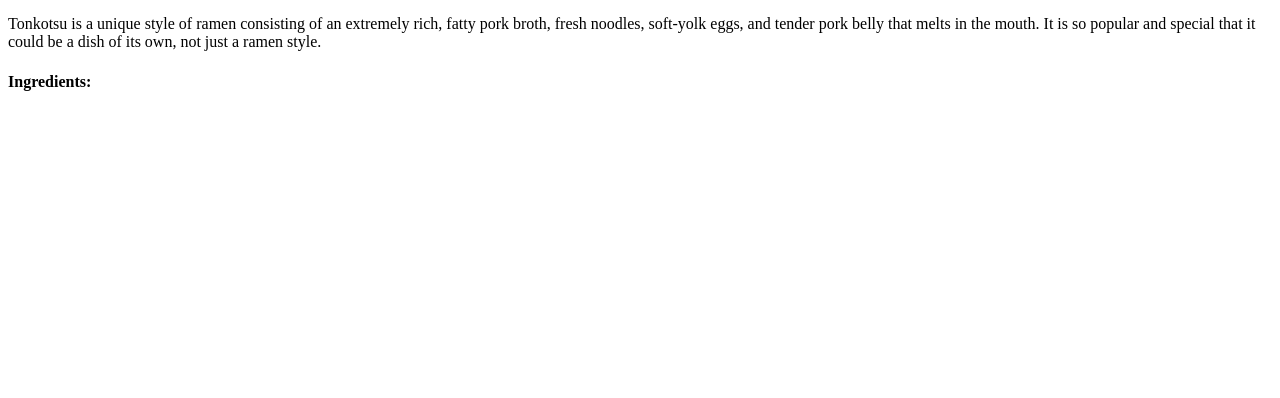
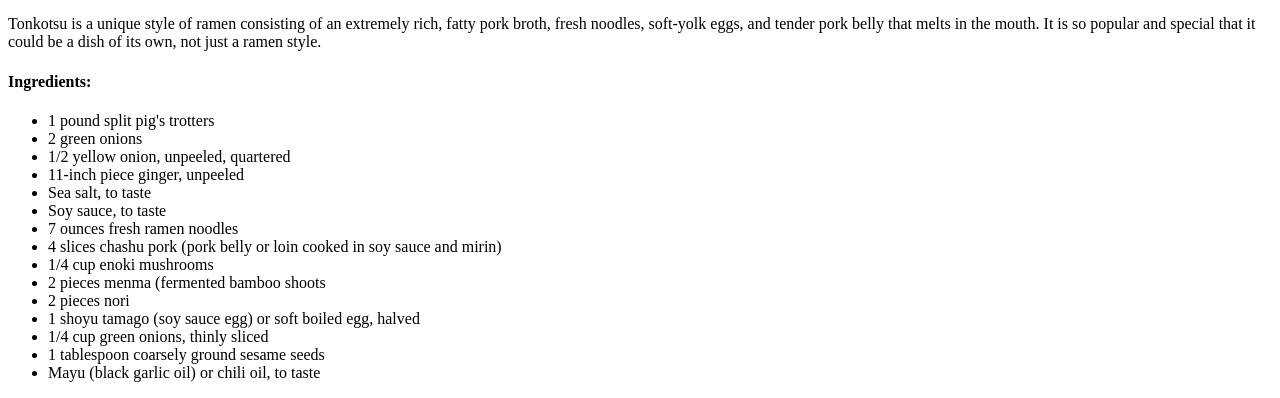
Before and after one commit to devin-lynch/odin-recipes, a plain HTML site: page recipes/ramen.html in a window 1280 px wide. Shown: the part 728-1126 px from the top of the page. Before the commit the page ends 840 px from the top, so only its background shows below. Drawn offline with Linux system fonts and the light colour scheme.

Commit message:
Add ingredients for ramen

```diff
--- a/recipes/ramen.html
+++ b/recipes/ramen.html
@@ -24,7 +24,21 @@
         Ingredients:
     </h4>
     <ul>
-
+        <li>1 pound split pig's trotters</li>
+        <li>2 green onions</li>
+        <li>1/2 yellow onion, unpeeled, quartered</li>
+        <li>11-inch piece ginger, unpeeled</li>
+        <li>Sea salt, to taste</li>
+        <li>Soy sauce, to taste</li>
+        <li>7 ounces fresh ramen noodles</li>
+        <li>4 slices chashu pork (pork belly or loin cooked in soy sauce and mirin)</li>
+        <li>1/4 cup enoki mushrooms</li>
+        <li>2 pieces menma (fermented bamboo shoots</li>
+        <li>2 pieces nori</li>
+        <li>1 shoyu tamago (soy sauce egg) or soft boiled egg, halved</li>
+        <li>1/4 cup green onions, thinly sliced</li>
+        <li>1 tablespoon coarsely ground sesame seeds</li>
+        <li>Mayu (black garlic oil) or chili oil, to taste</li>
     </ul>
 
 </body>
```
